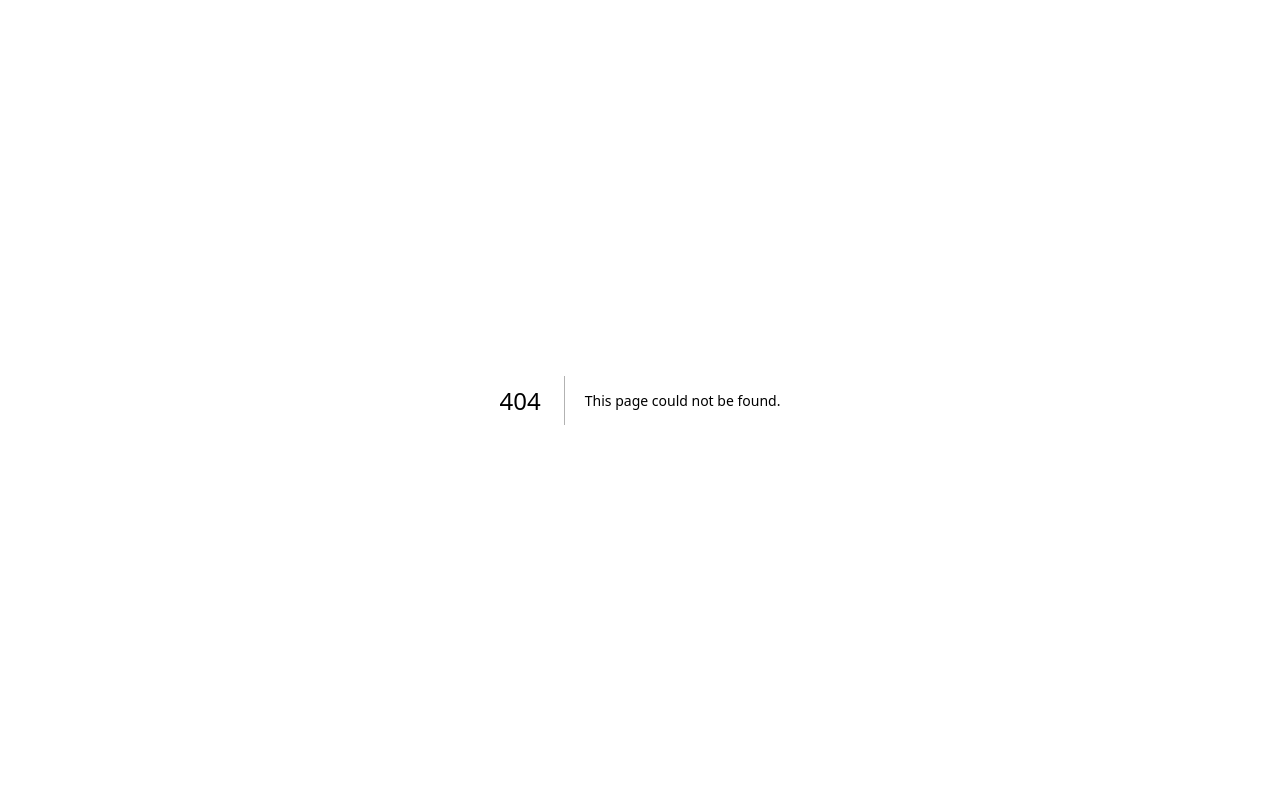
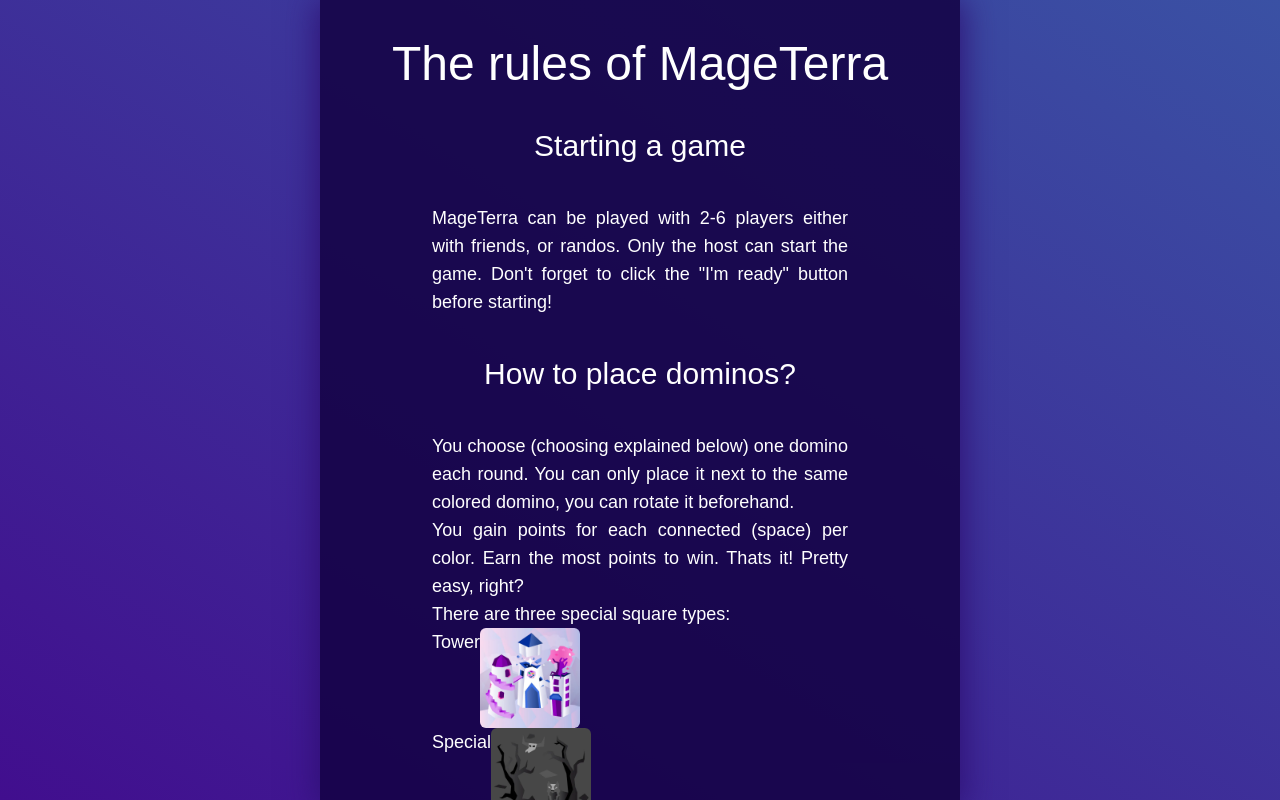
Before and after one commit to SLorant/Mage-Terra, a Next.js app: page /rules in a window 1280 px wide. Before the commit this address had no page. Built offline with nearby package versions, Linux system fonts and the light colour scheme; a web font is replaced by a local one.

Commit message:
Bug fixes

```diff
--- a/app/(routes)/game/_components/DominoPicker.tsx
+++ b/app/(routes)/game/_components/DominoPicker.tsx
@@ -51,13 +51,29 @@ const DominoPicker = ({ uniqueId, hostId, room, setDonePicking, countDown, origi
       }
     }
 
-    return onValue(dominoesRef, (snapshot) => {
-      const data: DominoState[] = snapshot.val()
-      if (data) {
-        if (Array.isArray(data)) setDominoes(data)
-      } else setDominoes([])
+    onValue(dominoesRef, (snapshot) => {
+      const data: DominoState[] | DominoState = snapshot.val()
+      let dataArray: DominoState[]
+
+      if (Array.isArray(data)) {
+        dataArray = data
+      } else if (data) {
+        const keys = Object.keys(data)
+        const values = Object.values(data)
+
+        dataArray = new Array(keys.length).fill(undefined)
+
+        for (let i = 0; i < keys.length; i++) {
+          const index = parseInt(keys[i])
+          dataArray[index] = values[i]
+        }
+      } else {
+        dataArray = []
+      }
+      setDominoes(dataArray)
     })
   }, [uniqueId, room, hostId])
+
   useEffect(() => {
     readBoards &&
       Object.entries(readBoards).forEach((board) => {
@@ -90,8 +106,6 @@ const DominoPicker = ({ uniqueId, hostId, room, setDonePicking, countDown, origi
   const [currentPicker, setCurrentPicker] = useState<number>(0)
 
   const chooseDomino = (Domino: DominoState, index: number) => {
-    console.log(dominoIndex)
-    console.log(canPick)
     if (dominoIndex === 30 && canPick) {
       setDominoIndex(index)
       setDomino(Domino)
@@ -111,14 +125,11 @@ const DominoPicker = ({ uniqueId, hostId, room, setDonePicking, countDown, origi
         }, 1000)
       }
       if (pickingCountDown === 0) {
-        console.log(dominoes)
         const tempdominoes = dominoes.filter(Boolean)
         setDominoIndex(0)
         setDomino(tempdominoes[0])
         const playersRef = ref(projectDatabase, `/${room}/doneWithDomino`)
         if (uniqueId) {
-          console.log(dominoes)
-          console.log(tempdominoes)
           const updateObject = { [uniqueId]: [0, tempdominoes[0]] }
           update(playersRef, updateObject)
         }
@@ -189,7 +200,11 @@ const DominoPicker = ({ uniqueId, hostId, room, setDonePicking, countDown, origi
       <div className={`${playerCount < 4 ? 'mt-12' : 'mt-6'} flex flex-col justify-start items-center`}>
         {Object.entries(playerInfos2).map(([playerId, [name]]) => (
           <div key={playerId}>
-            {playerId === picker && <h1 className="text-3xl">{playerId === uniqueId ? 'Choose a domino!' : name + ' is picking a domino'}</h1>}
+            {playerId === picker && (
+              <h1 id="fade-in-fast" className="text-3xl">
+                {playerId === uniqueId ? 'Choose a domino!' : name + ' is picking a domino'}
+              </h1>
+            )}
           </div>
         ))}
         <p className="mt-2">{pickingCountDown} seconds left</p>
@@ -203,7 +218,7 @@ const DominoPicker = ({ uniqueId, hostId, room, setDonePicking, countDown, origi
               index === 30 ? (
                 <div>None</div>
               ) : (
-                <div id="fade-in-fast" className={`${dominoIndex === index && 'opacity-20'} flex`} key={index} onClick={() => chooseDomino(Domino, index)}>
+                <div id="fade-in-fast" className={`${dominoIndex === index && 'hidden'} flex`} key={index} onClick={() => chooseDomino(Domino, index)}>
                   <div className={` ring-2 bg-yellow-500 ring-gray-200 shadow-lg z-20 dominosmall`} data-testid="Domino">
                     <Image src={Domino.img} alt="kep" width={40} height={40} className={`w-full h-full`} draggable="false" unoptimized />
                   </div>
--- a/app/(routes)/game/_components/ScoreBoard.tsx
+++ b/app/(routes)/game/_components/ScoreBoard.tsx
@@ -80,7 +80,6 @@ export const ScoreBoard: FC<ScoreBoardProps> = memo(function ScoreBoard({ unique
     }
     return bgColor
   }
-  console.log(playerInfos)
   return (
     <div
       id="slide-in"
--- /dev/null
+++ b/app/(routes)/rules/page.tsx
@@ -0,0 +1,53 @@
+'use client'
+
+import Image from 'next/image'
+
+export default function Home() {
+  return (
+    <main className={`flex h-full flex-col items-center justify-center text-white  font-sans`}>
+      <div className="mainbg w-full h-full absolute top-0 left-0 z-20"></div>
+      <div className="h-full overflow-auto w-1/2 darkbg z-50 flex flex-col items-center justify-start">
+        <h1 className="text-5xl mt-10">The rules of MageTerra</h1>
+
+        <h1 className="text-3xl mt-10">Starting a game</h1>
+        <div className="mt-10 w-full px-28 text-justify text-lg">
+          <p>
+            MageTerra can be played with 2-6 players either with friends, or randos. Only the host can start the game. Don't forget to click the "I'm ready"
+            button before starting!
+          </p>
+        </div>
+        <h1 className="text-3xl mt-10">How to place dominos?</h1>
+        <div className="mt-10 w-full px-28 text-justify text-lg">
+          <p>
+            You choose (choosing explained below) one domino each round. You can only place it next to the same colored domino, you can rotate it beforehand.
+          </p>
+          <p>You gain points for each connected (space) per color. Earn the most points to win. Thats it! Pretty easy, right?</p>
+          <p>There are three special square types:</p>
+          <div className="flex">
+            <p>Tower</p>
+            <Image alt="tower" src={'dominoes/tower.webp'} className="rounded-md" height={100} width={100} unoptimized />
+          </div>
+          <div className="flex">
+            <p>Special</p>
+            <Image alt="tower" src={'dominoes/ruin-01.webp'} className="rounded-md" height={100} width={100} unoptimized />
+          </div>
+          <div className="flex">
+            <p>Special</p>
+            <Image alt="tower" src={'dominoes/star.svg'} className="rounded-md" height={100} width={100} unoptimized />
+          </div>
+        </div>
+        <h1 className="text-3xl mt-10">Scoreboard</h1>
+        <h1 className="text-3xl mt-10">Domino choosing</h1>
+        <h1 className="text-3xl mt-10">More info</h1>
+        <div className="mt-10 w-full px-28 text-justify text-lg">
+          <p>
+            MageTerra can be played with 2-6 players. You can either play with your friends in a private room, or play with random people. In both modes there
+            is a host, who can start the game. If the host quits, a new host will be chosen randomly. Normal play rooms wait five minutes, if the game is not
+            started by then, the room gets deleted. When you have chosen your name and avatar, press the "I'm ready" button, otherwise your choices won't get
+            saved.
+          </p>
+        </div>
+      </div>
+    </main>
+  )
+}
--- a/app/page.tsx
+++ b/app/page.tsx
@@ -7,6 +7,7 @@ import { projectDatabase } from '@/firebase/config'
 import Image from 'next/image'
 import { useStore } from './_components/useStore'
 import ParallaxImages from './_components/ParallaxImages'
+import Link from 'next/link'
 
 export default function Home() {
   const router = useRouter()
@@ -108,9 +109,12 @@ export default function Home() {
         </button>
 
         <p className="text-xl mt-10 mb-2 opacity-60 sm:opacity-40">New to the game?</p>
-        <button className="darkbg mb-20  w-[80vw] sm:w-[500px] h-14 rounded-sm  text-2xl  text-white" disabled>
-          play the tutorial
-        </button>
+        <Link
+          href={'rules'}
+          className="flex justify-center items-center darkbg mb-20  w-[80vw] sm:w-[500px] h-14 rounded-sm  text-2xl  text-white
+        hover:scale-[103%] transition duration-500 ease-in-out">
+          <p>Check the rules</p>
+        </Link>
       </div>
       <div
         className="w-3/4 sm:ml-20 absolute bottom-6 sm:bottom-2
```
